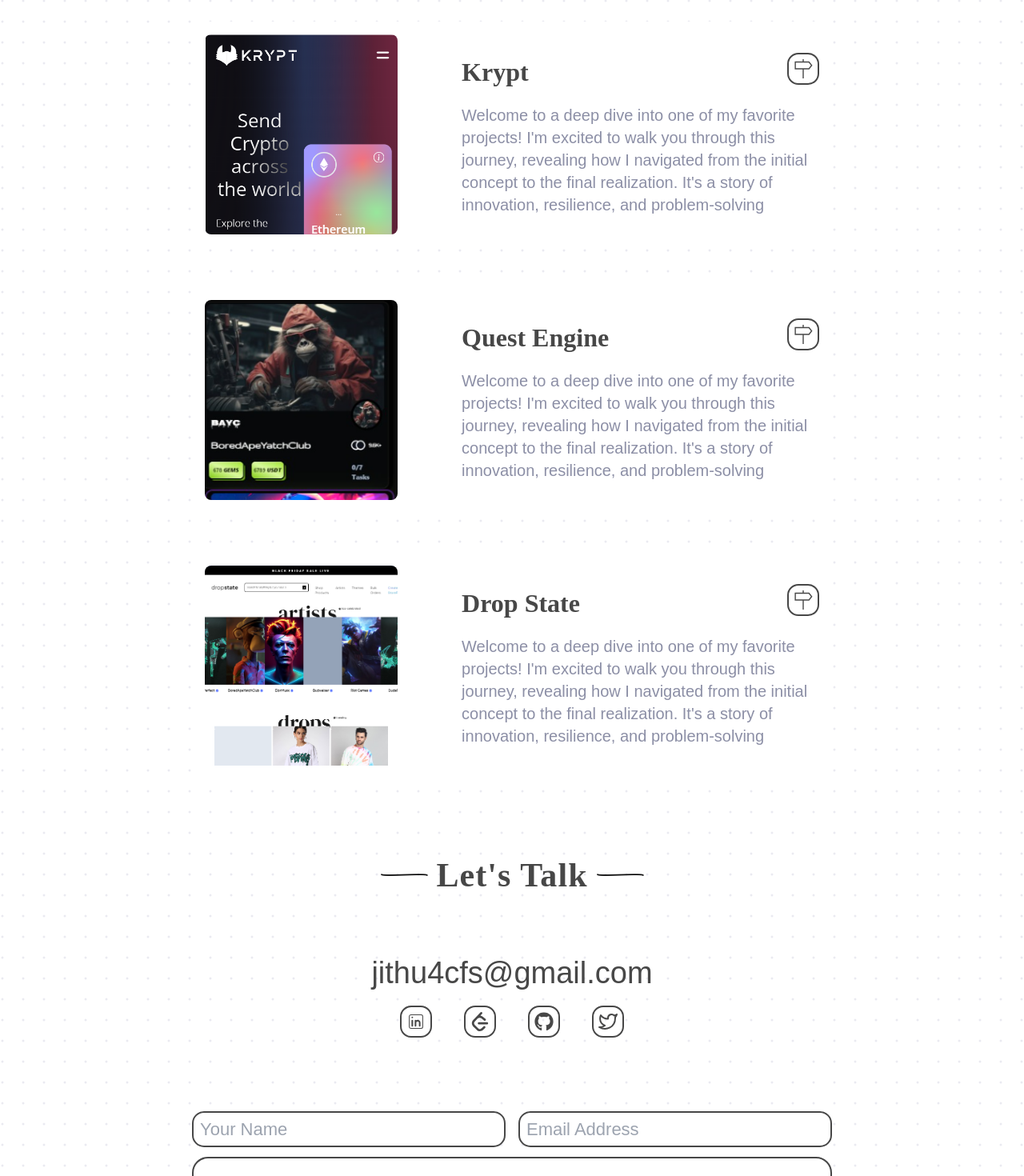
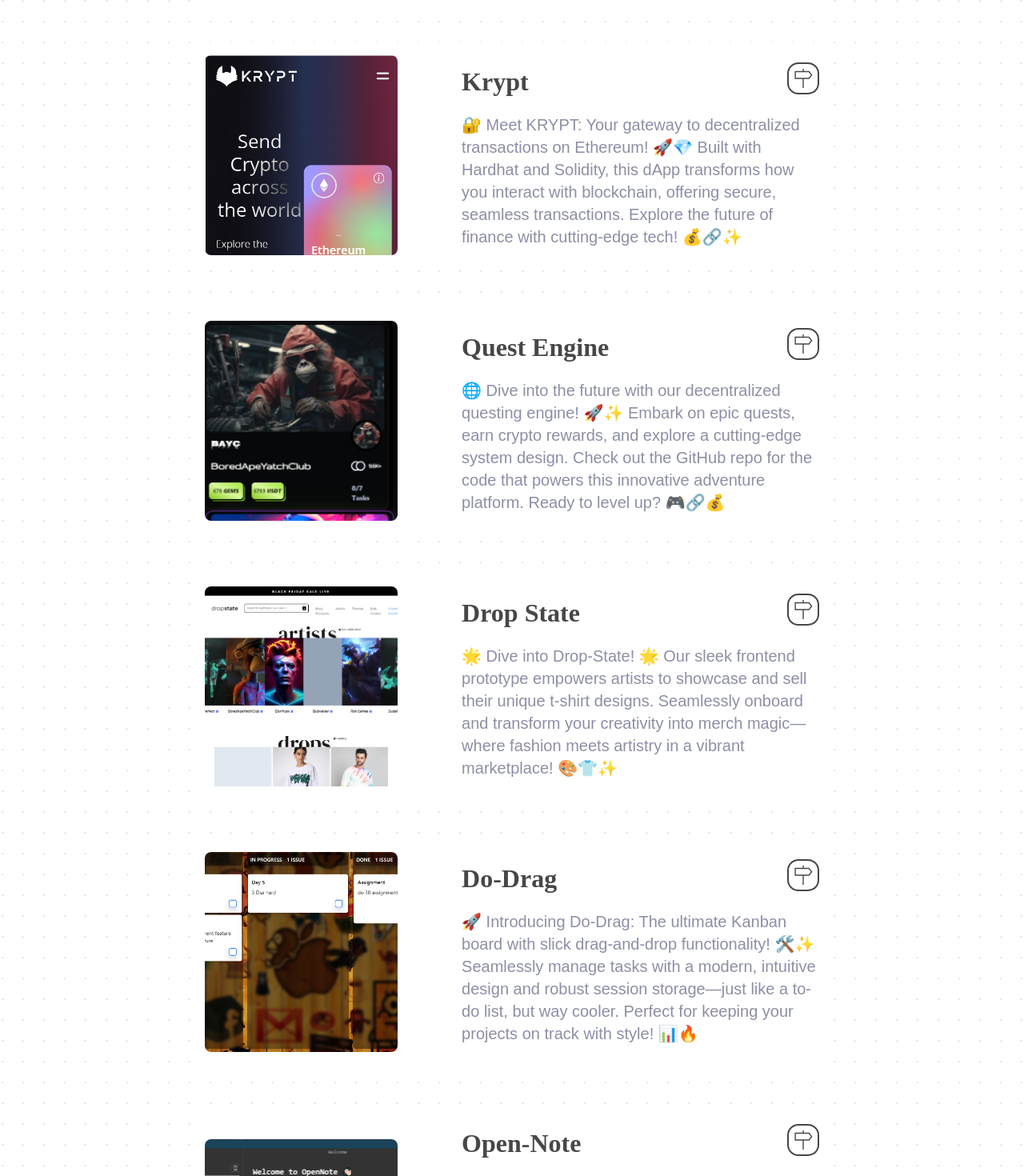
Before and after one commit to J-dev740/Protfolio, a React (Vite) app: page / in a window 1280 px wide. Shown: the part 2420-3890 px from the top of the page at 80% size. Built offline with nearby package versions, Linux system fonts and the light colour scheme; a web font is replaced by a local one.

Commit message:
content updated

```diff
--- a/src/components/About.tsx
+++ b/src/components/About.tsx
@@ -13,10 +13,9 @@ import { Sticky } from './Sticky';
 import curve from '../../public/curve.png'
 import { motion} from 'framer-motion';
 import  { forwardRef } from 'react';
+import { twMerge } from 'tailwind-merge';
 
 const LinksMotion=motion(Subsection);
-
-
 
 export const LinkItem=forwardRef<HTMLAnchorElement,LinkItem>(({link,icon:Icon},ref)=>(
 
@@ -24,7 +23,7 @@ export const LinkItem=forwardRef<HTMLAnchorElement,LinkItem>(({link,icon:Icon},r
     ref={ref}
      href={link} target='_blank'>
         <div
-         className='flex group  hover:scale-125 transition-all transform duration-300 ease-in-out hover:rounded-[18px] text-[24px] hover:-rotate-45  items-center justify-center w-[40px] h-[40px] rounded-[14px] border-[#474747] border-[2px]  '>
+         className={twMerge('flex group  hover:scale-125 transition-all transform duration-300 ease-in-out hover:rounded-[18px] text-[24px] hover:-rotate-45  items-center justify-center w-[40px] h-[40px] rounded-[14px] border-[#474747] border-[2px]  ','')}>
         <Icon  className='text-[#474747] group-hover:opacity-10 duration-300  group-hover:hidden transition-all transform duration-900 flex  font-solway font-light' />
         <MdOutlineArrowForward className='text-[#474747] hidden group-hover:flex group-hover:scale-110 transition-all duration-900 opacity-0 group-hover:opacity-90  duration-300 font-solway font-light'/>
     </div>
--- a/src/components/Projects.tsx
+++ b/src/components/Projects.tsx
@@ -13,44 +13,62 @@ interface props{
     summary:string;
     img:string,
     title:string,
+    link:string,
 }
 const projects:props[]=[
     {
-        summary: `Welcome to a deep dive into one of my favorite projects! I'm excited to walk you through this journey,
-        revealing how I navigated from the initial concept to the final realization. It's a story of innovation,
-        resilience, and problem-solving`,
+        summary: `🎮 Dive into GameUi: The ultimate single-page showcase for web2 gaming classics like PES, Cyberpunk,
+         and FIFA! 🌟✨ Experience a sleek UI that envisions the future of
+        gaming with blockchain integration, where in-game assets become on-chain treasures. Explore the future of gaming now! 🚀🔗💎`,
         img:'./bg1.PNG',
-        title:'GameUi'
+        title:'GameUi',
+        link:'https://trikontask.vercel.app/'
     },
     {
-        summary: `Welcome to a deep dive into one of my favorite projects! I'm excited to walk you through this journey,
-        revealing how I navigated from the initial concept to the final realization. It's a story of innovation,
-        resilience, and problem-solving`,
+        summary: `🌿 Welcome to Graza: A sleek, stylish platform for premium olive oil and gourmet products! 🛒✨
+        With an elegant UI and seamless cart functionality,
+        shopping for the finest ingredients has never been this smooth. Elevate your culinary experience with just a few clicks! 🍈💫`,
         img:'./bg2.PNG',
-        title:'Graza'
+        title:'Graza',
+        link:'https://graza.vercel.app/'
     },
     {
-        summary: `Welcome to a deep dive into one of my favorite projects! I'm excited to walk you through this journey,
-        revealing how I navigated from the initial concept to the final realization. It's a story of innovation,
-        resilience, and problem-solving`,
+        summary: `🔐 Meet KRYPT: Your gateway to decentralized transactions on Ethereum! 🚀💎 Built with Hardhat and Solidity, this dApp transforms
+        how you interact with blockchain, offering secure, seamless transactions. Explore the future of finance with cutting-edge tech! 💰🔗✨`,
         img:'./bg3.PNG',
-        title:'Krypt'
+        title:'Krypt',
+        link:'https://64da7e30e31abb007b297389--loquacious-sfogliatella-a5f7a1.netlify.app'
     },
     {
-        summary: `Welcome to a deep dive into one of my favorite projects! I'm excited to walk you through this journey,
-        revealing how I navigated from the initial concept to the final realization. It's a story of innovation,
-        resilience, and problem-solving`,
+        summary: `🌐 Dive into the future with our decentralized questing engine! 🚀✨ Embark on epic quests, earn crypto rewards,
+        and explore a cutting-edge system design.
+        Check out the GitHub repo for the code that powers this innovative adventure platform. Ready to level up? 🎮🔗💰`,
         img:'./bg4.PNG',
-        title:'Quest Engine'
+        title:'Quest Engine',
+        link:'https://github.com/J-dev740/questEngine'
     },
     {
-        summary: `Welcome to a deep dive into one of my favorite projects! I'm excited to walk you through this journey,
-        revealing how I navigated from the initial concept to the final realization. It's a story of innovation,
-        resilience, and problem-solving`,
+        summary: `🌟 Dive into Drop-State! 🌟 Our sleek frontend prototype empowers artists to showcase and
+        sell their unique t-shirt designs.
+         Seamlessly onboard and transform your creativity into merch magic—where fashion meets artistry in a vibrant marketplace! 🎨👕✨`,
         img:'./bg5.PNG',
-        title:'Drop State'
+        title:'Drop State',
+        link:'https://dropstate-clone.vercel.app'
     },
-
+    {
+        summary: `🚀 Introducing Do-Drag: The ultimate Kanban board with slick drag-and-drop functionality! 🛠️✨ Seamlessly manage tasks with a modern,
+         intuitive design and robust session storage—just like a to-do list, but way cooler. Perfect for keeping your projects on track with style! 📊🔥`,
+        img:'./bg6.PNG',
+        title:'Do-Drag',
+        link:'https://snitch-ten.vercel.app'
+    },
+    {
+        summary:`📝 Introducing OPEN-NOTE: Your open-source desktop Markdown editor crafted with ElectronJs, TypeScript, and React! 🚀✨ Enjoy seamless inline Markdown editing, autosaving, and dynamic note management. With local storage and Jotai for efficient state management,
+         it’s the ultimate tool for effortless note-taking and organization. Dive into a smoother, smarter writing experience! 🌟📚`,
+         img:'./bg7.PNG',
+         title:'Open-Note',
+         link:'https://github.com/J-dev740/OpenNote'
+    }
 ]
 
 export const Projects = () => {
@@ -60,7 +78,7 @@ export const Projects = () => {
         <div className='flex w-full h-fit flex-col items-center mb-20  gap-12 min-[810px]:gap-14 justify-start '>
             {/* render project cards */}
             {projects.map((p:props,idx:number)=>(
-                <PCard key={idx} title={p.title} summary={p.summary} img={p.img}/>
+                <PCard key={idx} title={p.title} summary={p.summary} img={p.img} link={p.link}/>
             ))}
 
         </div>
@@ -69,7 +87,7 @@ export const Projects = () => {
   )
 }
 
-const PCard=({summary,title,img}:props)=>{
+const PCard=({summary,title,img,link}:props)=>{
     const ref=React.useRef(null);
     const isInView=useInView(ref,{ margin: '0px 0px -100px 0px' })
     return(
@@ -90,12 +108,16 @@ const PCard=({summary,title,img}:props)=>{
                 {/* img */}
                 <div
                 style={{backgroundImage:`url(${img})`}}
-                 className={`flex min-[810px]:w-[400px] m-4 min-[810px]:h-[250px] h-[200px] w-[200px] rounded-lg  bg-cover bg-no-repeat bg-top `} />
+                 className={`flex min-[810px]:w-[400px] m-4 min-[810px]:h-[250px] h-[200px] w-[200px] rounded-lg  bg-cover bg-no-repeat bg-top `}>
+                <div className='min-[810px]:hidden absolute top-0 right-0 '>
+                <LinkItem  icon={TfiDirection} link={link}/>
+                </div>
+                 </div>
                 {/* second section */}
                 <div className='flex max-[810px]:hidden w-full  flex-col gap-y-4 items-start justify-start px-4 py-6 '>
                     <div className='flex flex-row w-full justify-between '>
                     <p className=' font-solway w-fit font-bold  ml-4 text-[32px]'>{title}</p>
-                    <LinkItem icon={TfiDirection} link='github'/>
+                    <LinkItem icon={TfiDirection} link={link}/>
                     </div>
                     <div className=' ml-4  min-[810px]:flex flex-wrap max-w-[500px] text-[#8C8FA6] text-[20px] tracking-normal leading-[28px] text-wrap  text-start justify-start font-gae '>
                         <p className='flex text-wrap flex-wrap w-full '>
@@ -107,6 +129,8 @@ const PCard=({summary,title,img}:props)=>{
                 <div className='flex min-[810px]:hidden items-center max-h-[30px]  truncate justify-center text-[22px]'>{title}</div>
 
 
+
+
             </div>
         </motion.div>
     )
```
Also changed, not shown: public/bg6.PNG (added), public/bg7.PNG (added).
